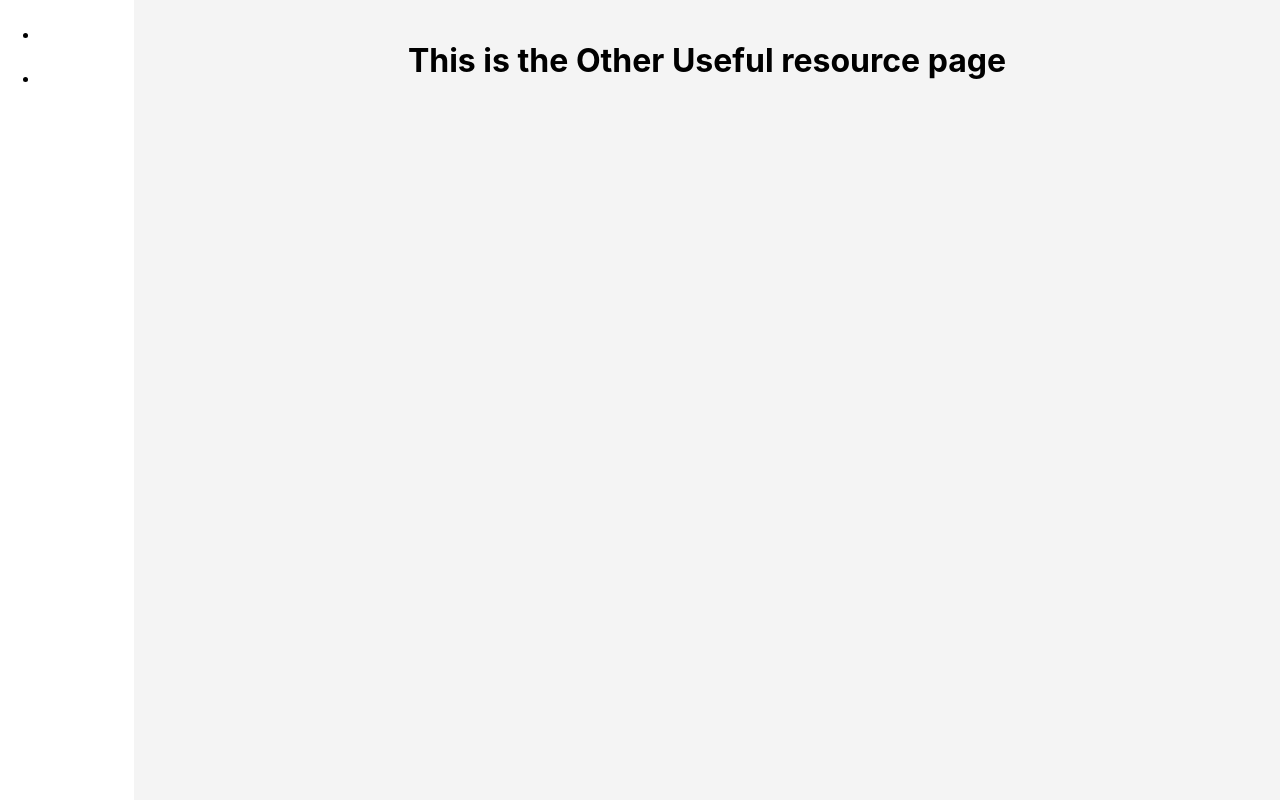
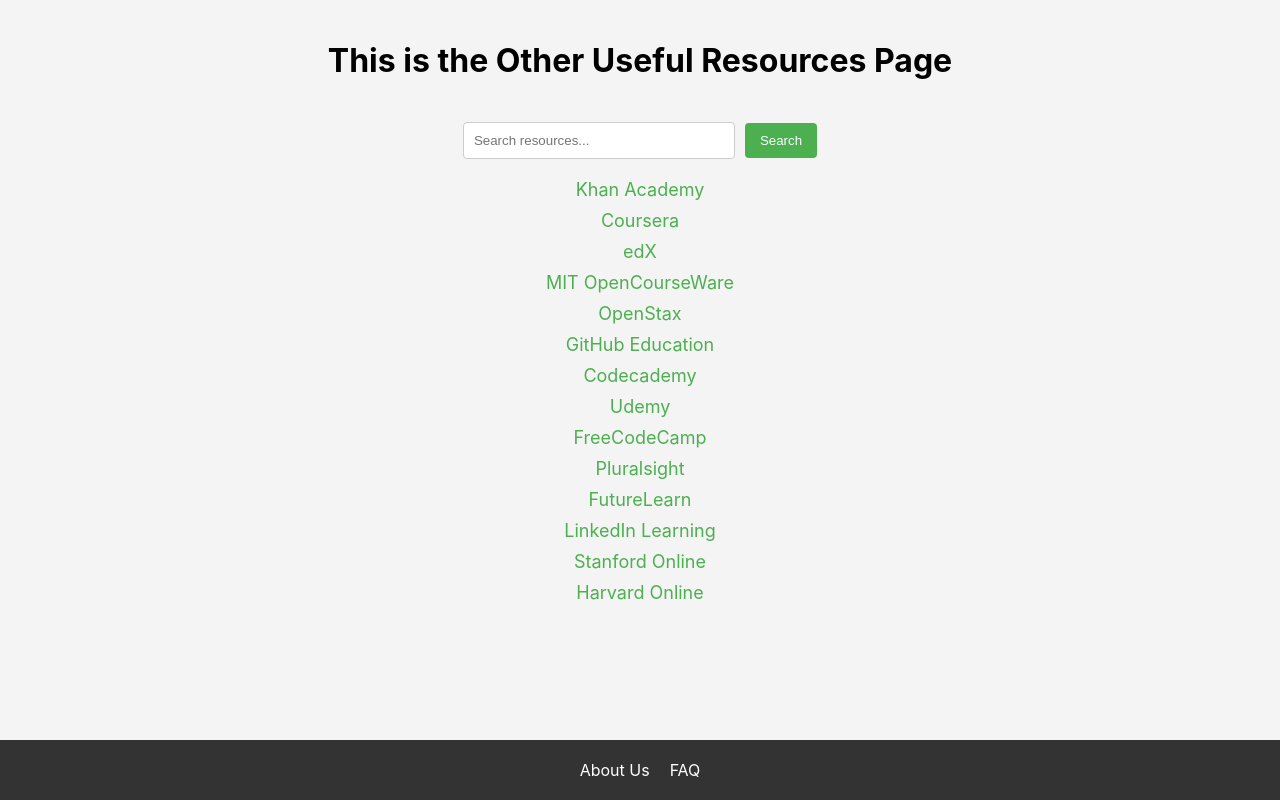
Before and after one commit to TS29TR21/Front-end, a React (Create React App) app in the folder frontend-bananaboat/: page /oer-page in a window 1280 px wide. Built offline with nearby package versions, Linux system fonts and the light colour scheme.

Commit message:
Update OER and Subject views.js

```diff
--- a/frontend-bananaboat/src/components/home.js
+++ b/frontend-bananaboat/src/components/home.js
@@ -57,7 +57,11 @@
       case "moderate":
         return <ModerationForm />;
       case "rate-resource":
-		return <RateResource/>;
+        return <RateResource />;
+      case "resource-report":
+        return <ResourceReport />;
+      case "update-user-role":
+        return <UpdateUserRole />;
       default:
         return (
           <>
@@ -167,7 +171,6 @@
               >
                 Moderate Resources
               </button>
-
             </li>
             <li style={styles.sidebarListItem}>
               <button
@@ -241,6 +244,22 @@
                 FAQ
               </button>
             </li>
+            <li style={styles.sidebarListItem}>
+              <button
+                style={styles.link}
+                onClick={() => setActiveSection("resource-report")}
+              >
+                Resource Report
+              </button>
+            </li>
+            <li style={styles.sidebarListItem}>
+              <button
+                style={styles.link}
+                onClick={() => setActiveSection("update-user-role")}
+              >
+                Update User Role
+              </button>
+            </li>
           </ul>
         </nav>
       </aside>
@@ -252,9 +271,7 @@
         </header>
 
         <section style={styles.banner}>
-          <div style={styles.bannerText}>
-            {renderSectionContent()}
-          </div>
+          <div style={styles.bannerText}>{renderSectionContent()}</div>
         </section>
       </main>
     </div>
--- a/frontend-bananaboat/src/components/oer.js
+++ b/frontend-bananaboat/src/components/oer.js
@@ -4,34 +4,90 @@
 const OER = () => {
   const [searchQuery, setSearchQuery] = useState("");
 
+  // Example list of useful resources
+  const resources = [
+    { title: "Khan Academy", url: "https://www.khanacademy.org" },
+    { title: "Coursera", url: "https://www.coursera.org" },
+    { title: "edX", url: "https://www.edx.org" },
+    { title: "MIT OpenCourseWare", url: "https://ocw.mit.edu" },
+    { title: "OpenStax", url: "https://openstax.org" },
+    { title: "GitHub Education", url: "https://education.github.com" },
+    { title: "Codecademy", url: "https://www.codecademy.com" },
+    { title: "Udemy", url: "https://www.udemy.com" },
+    { title: "FreeCodeCamp", url: "https://www.freecodecamp.org" },
+    { title: "Pluralsight", url: "https://www.pluralsight.com" },
+    { title: "FutureLearn", url: "https://www.futurelearn.com" },
+    { title: "LinkedIn Learning", url: "https://www.linkedin.com/learning" },
+    { title: "Stanford Online", url: "https://online.stanford.edu" },
+    { title: "Harvard Online", url: "https://online-learning.harvard.edu" },
+  ];
+
+  // Filter resources based on search query
+  const filteredResources = resources.filter((resource) =>
+    resource.title.toLowerCase().includes(searchQuery.toLowerCase())
+  );
+
   const handleSearch = (e) => {
     e.preventDefault();
-    // Handle search logic here (e.g., filtering subjects)
     console.log("Search query:", searchQuery);
   };
 
   return (
     <div style={styles.pageContainer}>
-      <nav style={styles.navigation}>
-        <ul style={styles.navList}>
-          <li style={styles.sidebarListItem}>
-            <Link to="/about-us-page" style={styles.link}>
+      <main style={styles.mainContent}>
+        <header style={styles.header}>
+          <h1>This is the Other Useful Resources Page</h1>
+        </header>
+
+        {/* Search Section */}
+        <section style={styles.searchSection}>
+          <form onSubmit={handleSearch}>
+            <input
+              type="text"
+              placeholder="Search resources..."
+              value={searchQuery}
+              onChange={(e) => setSearchQuery(e.target.value)}
+              style={styles.searchInput}
+            />
+            <button type="submit" style={styles.searchButton}>
+              Search
+            </button>
+          </form>
+        </section>
+
+        {/* Resources List */}
+        <section style={styles.resourceSection}>
+          {filteredResources.length > 0 ? (
+            <ul style={styles.resourceList}>
+              {filteredResources.map((resource, index) => (
+                <li key={index} style={styles.resourceItem}>
+                  <a href={resource.url} style={styles.resourceLink}>
+                    {resource.title}
+                  </a>
+                </li>
+              ))}
+            </ul>
+          ) : (
+            <p style={styles.noResults}>No resources found.</p>
+          )}
+        </section>
+      </main>
+
+      {/* Footer */}
+      <footer style={styles.footer}>
+        <ul style={styles.footerList}>
+          <li style={styles.footerItem}>
+            <Link to="/about-us-page" style={styles.footerLink}>
               About Us
             </Link>
           </li>
-          <li style={styles.navItem}>
-            <Link to="/faq-page" style={styles.link}>
+          <li style={styles.footerItem}>
+            <Link to="/faq-page" style={styles.footerLink}>
               FAQ
             </Link>
           </li>
         </ul>
-      </nav>
-      {/* Main Content */}
-      <main style={styles.mainContent}>
-        <header style={styles.header}>
-          <h1>This is the Other Useful resource page</h1>
-        </header>
-      </main>
+      </footer>
     </div>
   );
 };
@@ -40,33 +96,8 @@
 const styles = {
   pageContainer: {
     display: "flex",
-    height: "100vh",
-  },
-  sidebar: {
-    width: "200px", // Reduced width
-    backgroundColor: "#2c2c2c",
-    padding: "10px", // Reduced padding
-    color: "white",
-  },
-  sidebarList: {
-    listStyleType: "none",
-    padding: 0,
-  },
-  sidebarListItem: {
-    marginBottom: "8px", // Reduced margin
-  },
-  link: {
-    color: "white",
-    textDecoration: "none",
-    padding: "8px 12px", // Reduced padding for links
-    borderRadius: "4px",
-    display: "block",
-    transition: "background-color 0.3s, transform 0.3s", // Add transition for smooth hover effect
-  },
-  // Add hover effect using pseudo-element in CSS
-  linkHover: {
-    backgroundColor: "#4CAF50",
-    transform: "scale(1.05)", // Slightly enlarge on hover
+    flexDirection: "column",
+    minHeight: "100vh",
   },
   mainContent: {
     flex: 1,
@@ -85,7 +116,7 @@
   },
   searchInput: {
     padding: "10px",
-    width: "250px", // Adjusted width for search input
+    width: "250px",
     borderRadius: "4px",
     border: "1px solid #ccc",
     marginRight: "10px",
@@ -98,20 +129,53 @@
     borderRadius: "4px",
     cursor: "pointer",
   },
-  banner: {
+  resourceSection: {
+    textAlign: "center",
+  },
+  resourceList: {
+    listStyleType: "none",
+    padding: 0,
+  },
+  resourceItem: {
+    marginBottom: "10px",
+  },
+  resourceLink: {
+    color: "#4CAF50",
+    textDecoration: "none",
+    fontSize: "18px",
+    transition: "color 0.3s, transform 0.3s",
+  },
+  resourceLinkHover: {
+    color: "#333",
+    transform: "scale(1.05)",
+  },
+  noResults: {
+    fontSize: "18px",
+    color: "#999",
+  },
+  footer: {
+    backgroundColor: "#333",
+    color: "white",
+    padding: "20px 0",
+    textAlign: "center",
+  },
+  footerList: {
+    listStyleType: "none",
+    padding: 0,
+    margin: 0,
     display: "flex",
-    alignItems: "center",
     justifyContent: "center",
-    backgroundColor: "#e4e4e4",
-    padding: "20px",
-    borderRadius: "8px",
-    marginBottom: "30px",
+    gap: "20px",
   },
-  bannerText: {
-    textAlign: "left",
+  footerItem: {},
+  footerLink: {
+    color: "white",
+    textDecoration: "none",
+    fontSize: "16px",
+    transition: "color 0.3s",
   },
-  navSection: {
-    textAlign: "center",
+  footerLinkHover: {
+    color: "#4CAF50",
   },
 };
 
--- a/frontend-bananaboat/src/components/subject-view.js
+++ b/frontend-bananaboat/src/components/subject-view.js
@@ -1,11 +1,30 @@
 import React, { useState } from "react";
-import { Link } from "react-router-dom"; // Ensure you have react-router-dom installed
 
 const SubjectView = () => {
   const [searchQuery, setSearchQuery] = useState("");
+
+  // Example subjects
+  const subjects = [
+    "Databases",
+    "Mathematics",
+    "Data Structures",
+    "Operating Systems",
+    "Cloud Computing",
+    "Cybersecurity",
+    "Software Engineering",
+    "Artificial Intelligence",
+    "Web Development",
+    "Machine Learning",
+  ];
+
+  // Filter subjects based on search query
+  const filteredSubjects = subjects.filter((subject) =>
+    subject.toLowerCase().includes(searchQuery.toLowerCase())
+  );
+
   const handleSearch = (e) => {
     e.preventDefault();
-    // Handle search logic here (e.g., filtering subjects)
+    // Handle search logic here
     console.log("Search query:", searchQuery);
   };
 
@@ -25,6 +44,20 @@
           </button>
         </form>
       </section>
+
+      <section style={styles.subjectSection}>
+        {filteredSubjects.length > 0 ? (
+          <ul style={styles.subjectList}>
+            {filteredSubjects.map((subject, index) => (
+              <li key={index} style={styles.subjectItem}>
+                {subject}
+              </li>
+            ))}
+          </ul>
+        ) : (
+          <p style={styles.noResults}>No subjects found.</p>
+        )}
+      </section>
     </div>
   );
 };
@@ -36,34 +69,6 @@
     backgroundColor: "#f0f0f0",
     minHeight: "100vh",
   },
-  navigation: {
-    marginBottom: "20px",
-  },
-  navList: {
-    listStyleType: "none",
-    padding: 0,
-    display: "flex",
-    gap: "15px",
-  },
-  navItem: {
-    display: "inline",
-  },
-  link: {
-    textDecoration: "none",
-    color: "#4CAF50",
-    fontWeight: "bold",
-    padding: "10px",
-    backgroundColor: "#fff",
-    borderRadius: "4px",
-    transition: "background-color 0.3s",
-  },
-  linkHover: {
-    backgroundColor: "#4CAF50",
-    color: "#fff",
-  },
-  content: {
-    marginTop: "20px",
-  },
   searchSection: {
     display: "flex",
     justifyContent: "center",
@@ -71,7 +76,7 @@
   },
   searchInput: {
     padding: "10px",
-    width: "250px", // Adjusted width for search input
+    width: "250px",
     borderRadius: "4px",
     border: "1px solid #ccc",
     marginRight: "10px",
@@ -84,6 +89,26 @@
     borderRadius: "4px",
     cursor: "pointer",
   },
+  subjectSection: {
+    textAlign: "center",
+  },
+  subjectList: {
+    listStyleType: "none",
+    padding: 0,
+  },
+  subjectItem: {
+    backgroundColor: "#fff",
+    padding: "10px",
+    margin: "10px 0",
+    borderRadius: "4px",
+    boxShadow: "0 2px 4px rgba(0, 0, 0, 0.1)",
+    fontSize: "18px",
+    color: "#333",
+  },
+  noResults: {
+    fontSize: "18px",
+    color: "#999",
+  },
 };
 
 export default SubjectView;
```
Lines whose indentation alone changed are shown as unchanged.
